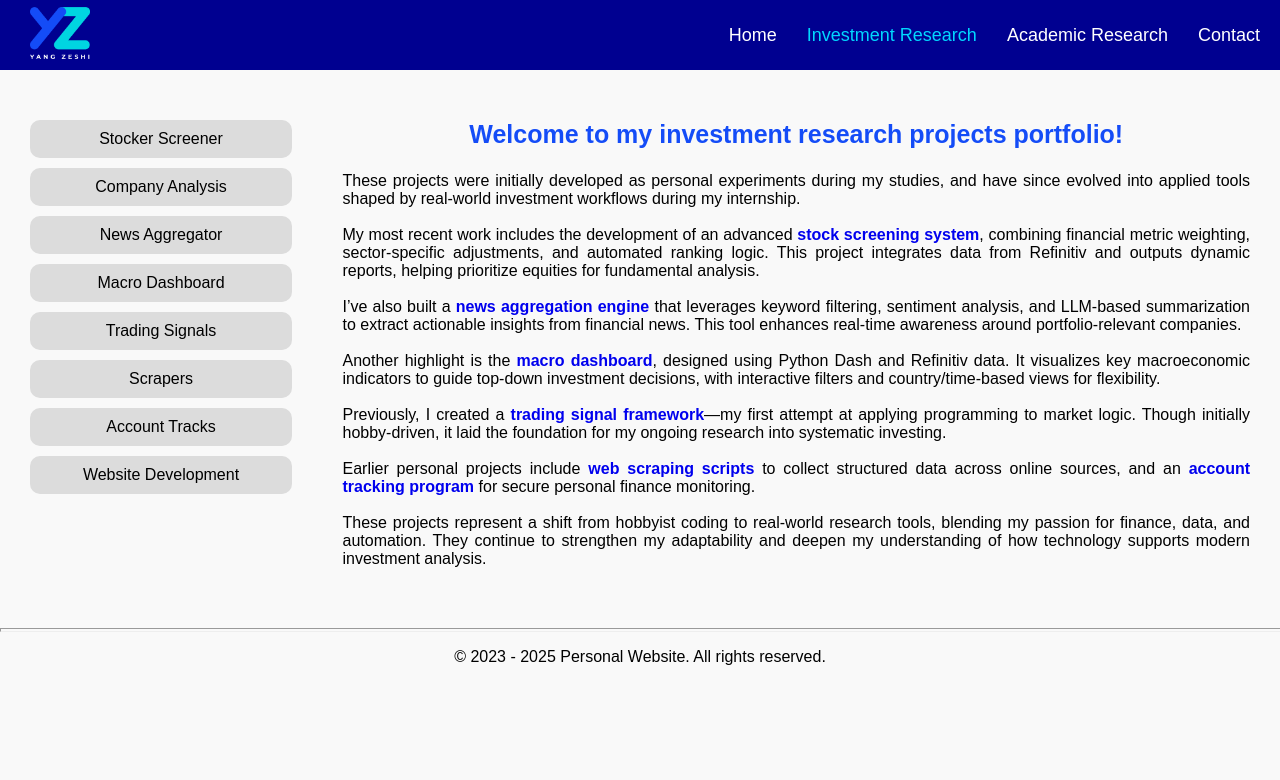
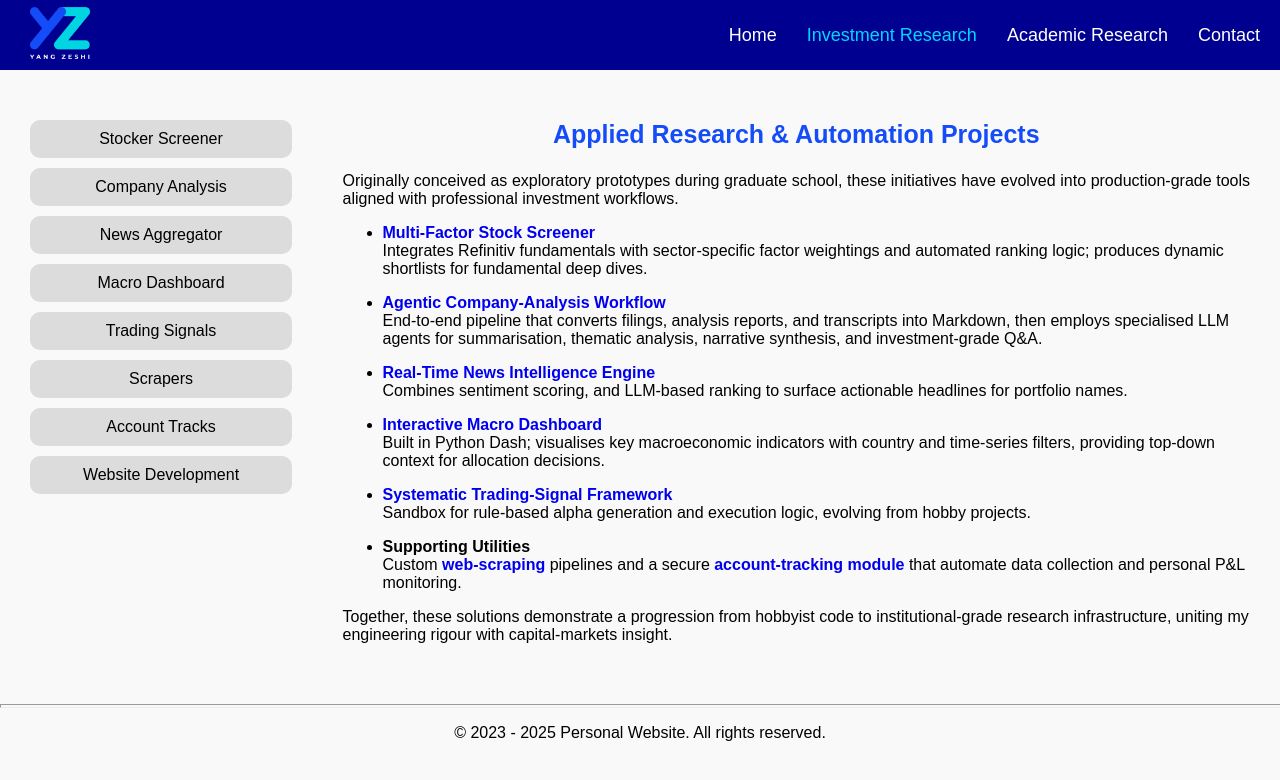
Before and after one commit to Zeshi-Yang/personal-website, a Flask app: page /investment_research/ in a window 1280 px wide. Shown: the top 780 px of the page. Run offline with Flask 3, Linux system fonts and the light colour scheme; data comes from the database, SQL or seed files in the repository; both versions use the stored data as it was after the commit; parts of the project's set-up code (start-up, migrations or seed data) failed here and were passed over.

Commit message:
prefessional improvement

```diff
--- a/app.py
+++ b/app.py
@@ -41,24 +41,33 @@ class Person:
         self.introduction=introduction
 
 person=Person('Yang Zeshi',30)
-person.contact('yangzeshi@u.nus.edu',' +(65) 86076345', 'Singapore')
+person.contact('yangzeshi997@gmail.com',' +(65) 86076345', 'Singapore')
 person.introduction="""
-    Hi! My name is Yang Zeshi. Welcome to my website!
+    <!-- Intro Section (Professional Tone) -->
+    <p>
+    <strong>Welcome&nbsp;— I’m Dr.&nbsp;YANG&nbsp;Zeshi.</strong>
+    </p>
+
+    <p>
+    I am an engineer with complementary foundations in mineral extraction and ferrous metallurgy (B.Eng.&nbsp;Mineral Engineering, M.Eng.&nbsp;Ferrous Metallurgy, Ph.D.&nbsp;Mechanical Engineering).
+    This multidisciplinary path has given me a panoramic view of the industrial value chain—from ore beneficiation and metallurgical conversion to advanced manufacturing processes.
+    </p>
+
+    <p>
+    Over the past years, I have also built quantitative, data-driven tools for public equity investing.
+    During a recent engagement at a Singapore family office, I designed automated investment research pipelines with modular functions such as <a href="/investment_research/1">stock screening</a>, <a href="/investment_research/2">company analysis</a>, DCF modeling, <a href="/investment_research/3">news filtering intelligence</a>, and <a href="/investment_research/4">macro-indicator tracking</a>, turning complex datasets into decisive portfolio insights.
+    </p>
+
+    <p>
+    <strong>What I’m looking for now</strong>
     <br>
-    <br>
-    I am a highly motivated student with a strong educational background in the industrial sector. I hold a Bachelor's degree in Mineral Engineering and a Master's degree in Ferrous Metallurgy Engineering. Now, I am a Ph.D. candidate in Mechanical Engineering.
-    <br>
-    <br>
-    During my studies, I have developed a deep understanding of various facets of the industrial chain, including <span style="color:#144cf7"><strong>mineral extraction processes</strong></span>, <span style="color:#144cf7"><strong>metallurgical transformations</strong></span>, and <span style="color:#144cf7"><strong>mechanical engineering principles</strong></span>. My educational background has equipped me with a comprehensive knowledge base and a multidisciplinary perspective that allows me to approach industrial challenges from different angles.
-    <br>
-    <br>
-    Over the past year, I have also cultivated a strong passion for <span style="color:#144cf7"><strong>investment research</strong></span>—especially in areas that blend data analysis, automation, and equity fundamentals. Through a recent internship at a family office, I developed tools for <a href="/investment_research/1">stock screening</a>, <a href="/investment_research/2">news aggregation</a>, and <a href="/investment_research/3">macroeconomic analysis</a>, applying programming skills to support real-world investment workflows.
-    <br>
-    <br>
-    These experiences have deepened my interest in the financial markets and sharpened my ability to extract insights from complex datasets. I now seek opportunities to contribute to <strong>equity research</strong> and <strong>buy-side analysis</strong> by leveraging both my technical background and my growing financial expertise.
-    <br>
-    <br>
-    I am eager to bridge the gap between engineering and investing, and to contribute meaningfully to research-driven investment strategies!
+    I’m keen to collaborate with research-oriented teams that operate at the intersection of engineering, data science, and capital markets.
+    If your organisation values rigorous analysis, creative problem-solving, and hands-on execution, let’s explore how we can work together.
+    </p>
+
+    <p>
+    <em>Feel free to connect via&nbsp;<a href="mailto:yangzeshi997@gmail.com">email</a>&nbsp;or&nbsp;<a href="https://www.linkedin.com/in/zeshi-yang">LinkedIn</a>. I look forward to building something impactful with you.</em>
+    </p>
 """
 # Create a blueprint for the research sub-website
 research_bp=Blueprint('research',__name__,url_prefix='/academic_research')
@@ -188,7 +197,7 @@ app.register_blueprint(programming_bp)
 
 
 if __name__=='__main__':
-    db.create_all()
+    # db.create_all()
     if 'liveconsole' not in gethostname():
-        app.run()
-        # app.run(debug=True, port=3000)
+        # app.run()
+        app.run(debug=True, port=3000)
--- a/templates/investment_research.html
+++ b/templates/investment_research.html
@@ -3,7 +3,7 @@
 {% block content %}
 <html>
 <head>
-    <title>{% block title %}My Resume{% endblock %}</title>
+    <title>{% block title %}Yang-Zeshi Research{% endblock %}</title>
     <link rel="stylesheet" type="text/css" href="{{ url_for('static', filename='styles/main.css') }}">
 </head>
 <body>
@@ -17,21 +17,44 @@
     <div class="grid2">
       <div class="wrapper">
         <div class="section">
-          <p style="color: #144cf7;font-weight: bold;font-size: 25px;text-align: center; margin-top: 20px;">Welcome to my investment research projects portfolio!</p>
+          <p style="color: #144cf7;font-weight: bold;font-size: 25px;text-align: center; margin-top: 20px;">Applied Research &amp; Automation Projects</p>
           <p style="white-space: pre-line; line-height: normal+5px;text-align: justify; margin-top: 0px;">
-            These projects were initially developed as personal experiments during my studies, and have since evolved into applied tools shaped by real-world investment workflows during my internship.
+              Originally conceived as exploratory prototypes during graduate school, these initiatives have evolved into production-grade tools aligned with professional investment workflows.</p>
+              <ul>
+                <li>
+                  <strong><a href="/investment_research/1">Multi-Factor Stock Screener</a></strong><br>
+                  Integrates Refinitiv fundamentals with sector-specific factor weightings and automated ranking logic; produces dynamic shortlists for fundamental deep dives.
+                </li>
+                <p></p>
+                <li>
+                  <strong><a href="/investment_research/2">Agentic Company-Analysis Workflow</a></strong><br>
+                  End-to-end pipeline that converts filings, analysis reports, and transcripts into Markdown, then employs specialised LLM agents for summarisation, thematic analysis, narrative synthesis, and investment-grade Q&amp;A.
+                </li>
+                <p></p>
+                <li>
+                  <strong><a href="/investment_research/3">Real-Time News Intelligence Engine</a></strong><br>
+                  Combines sentiment scoring, and LLM-based ranking to surface actionable headlines for portfolio names.
+                </li>
+                <p></p>
+                <li>
+                  <strong><a href="/investment_research/4">Interactive Macro Dashboard</a></strong><br>
+                  Built in Python&nbsp;Dash; visualises key macroeconomic indicators with country and time-series filters, providing top-down context for allocation decisions.
+                </li>
+                <p></p>
+                <li>
+                  <strong><a href="/investment_research/5">Systematic Trading-Signal Framework</a></strong><br>
+                  Sandbox for rule-based alpha generation and execution logic, evolving from hobby projects.
+                </li>
+                <p></p>
+                <li>
+                  <strong>Supporting Utilities</a></strong><br>
+                  Custom <a href="/investment_research/6">web-scraping</a> pipelines and a secure <a href="/investment_research/7">account-tracking module</a> that automate data collection and personal P&amp;L monitoring.
+                </li>
+              </ul>
 
-            My most recent work includes the development of an advanced <a href="/investment_research/1">stock screening system</a>, combining financial metric weighting, sector-specific adjustments, and automated ranking logic. This project integrates data from Refinitiv and outputs dynamic reports, helping prioritize equities for fundamental analysis.
-
-            I’ve also built a <a href="/investment_research/2">news aggregation engine</a> that leverages keyword filtering, sentiment analysis, and LLM-based summarization to extract actionable insights from financial news. This tool enhances real-time awareness around portfolio-relevant companies.
-
-            Another highlight is the <a href="/investment_research/3">macro dashboard</a>, designed using Python Dash and Refinitiv data. It visualizes key macroeconomic indicators to guide top-down investment decisions, with interactive filters and country/time-based views for flexibility.
-
-            Previously, I created a <a href="/investment_research/4">trading signal framework</a>—my first attempt at applying programming to market logic. Though initially hobby-driven, it laid the foundation for my ongoing research into systematic investing.
-
-            Earlier personal projects include <a href="/investment_research/5">web scraping scripts</a> to collect structured data across online sources, and an <a href="/investment_research/6">account tracking program</a> for secure personal finance monitoring.
-
-            These projects represent a shift from hobbyist coding to real-world research tools, blending my passion for finance, data, and automation. They continue to strengthen my adaptability and deepen my understanding of how technology supports modern investment analysis.
+            <p>
+              Together, these solutions demonstrate a progression from hobbyist code to institutional-grade research infrastructure, uniting my engineering rigour with capital-markets insight.
+            </p>
           </p>
         </p>
         </div>
--- a/templates/programming.html
+++ b/templates/programming.html
@@ -3,7 +3,7 @@
 {% block content %}
 <html>
 <head>
-    <title>{% block title %}My Resume{% endblock %}</title>
+    <title>{% block title %}Yang Zeshi Research{% endblock %}</title>
     <link rel="stylesheet" type="text/css" href="{{ url_for('static', filename='styles/main.css') }}">
 </head>
 <body>
--- a/templates/research.html
+++ b/templates/research.html
@@ -3,7 +3,7 @@
 {% block content %}
 <html>
 <head>
-    <title>{% block title %}My Resume{% endblock %}</title>
+    <title>{% block title %}Yang-Zeshi Research{% endblock %}</title>
     <link rel="stylesheet" type="text/css" href="{{ url_for('static', filename='styles/main.css') }}">
 </head>
 <body>
```
Also changed, not shown: templates/academic_research.html (+12 -10 lines), templates/index.html (+13 -13 lines), static/images/programming/2.png, static/images/programming/3.png, static/images/programming/4.png, static/images/programming/5.png, static/images/programming/6.png, static/images/programming/7.png, static/images/programming/8.png (added), test.db, 4 other files.
